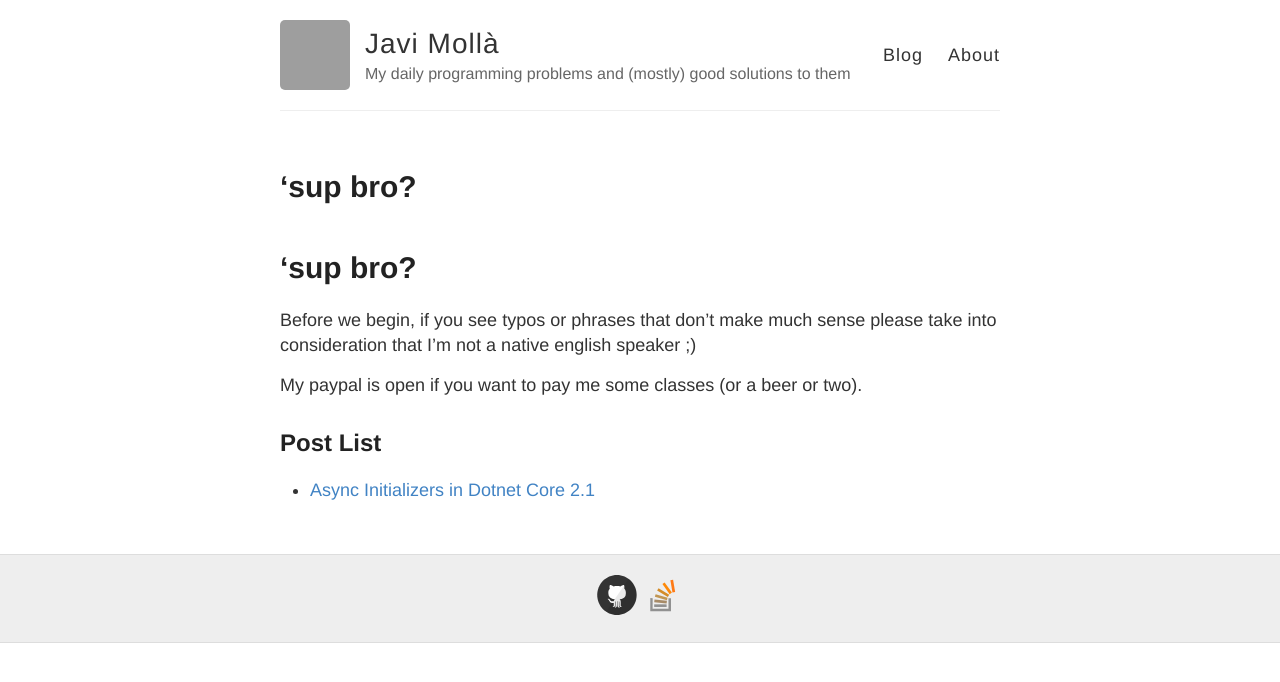
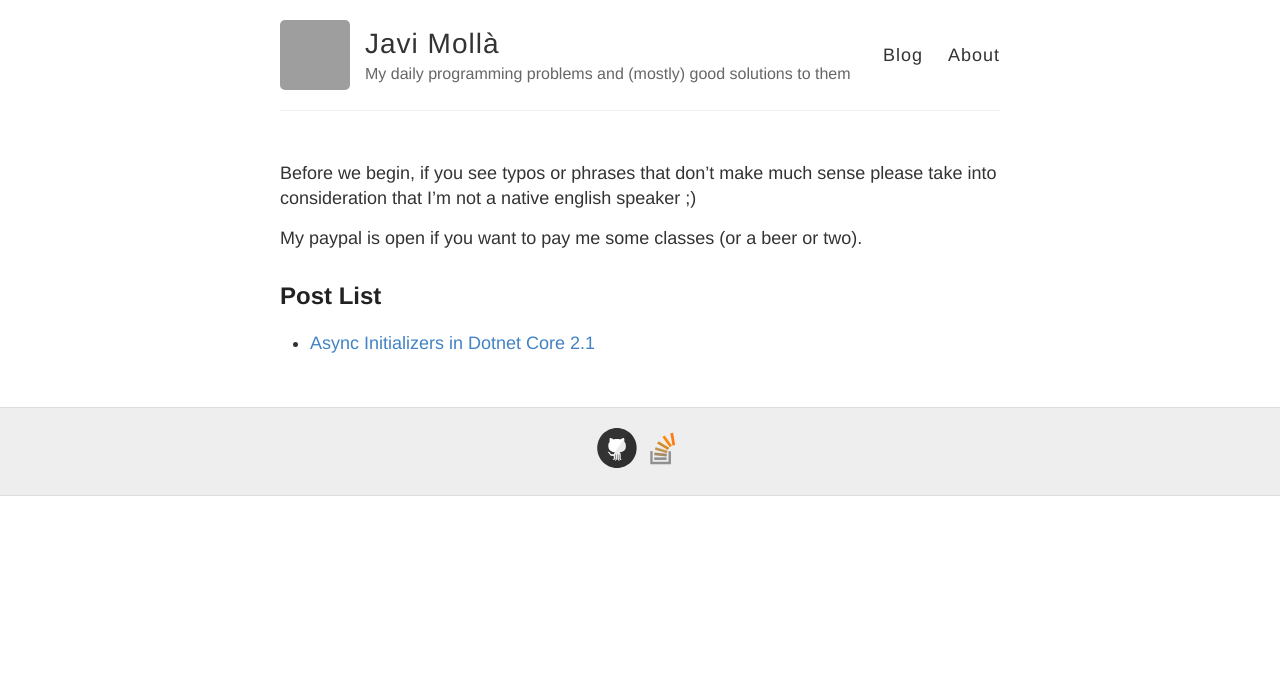
Before and after one commit to jmolla31/jmolla31.github.io, a Jekyll site: the page built from index.md, in a window 1280 px wide. Shown: the top 682 px of the page. Built offline with Jekyll 4.4.1, drawn with Linux system fonts in a browser that asks for light colours; our own code applies the rules of GitHub Pages for plain Markdown files; grey boxes are pictures that could not be loaded.

Commit message:
Update index.md

```diff
--- a/index.md
+++ b/index.md
@@ -1,5 +1,3 @@
-# 'sup bro?
-
 Before we begin, if you see typos or phrases that don't make much sense please take into consideration that I'm not a native english speaker ;)
 
 My paypal is open if you want to pay me some classes (or a beer or two).
```
